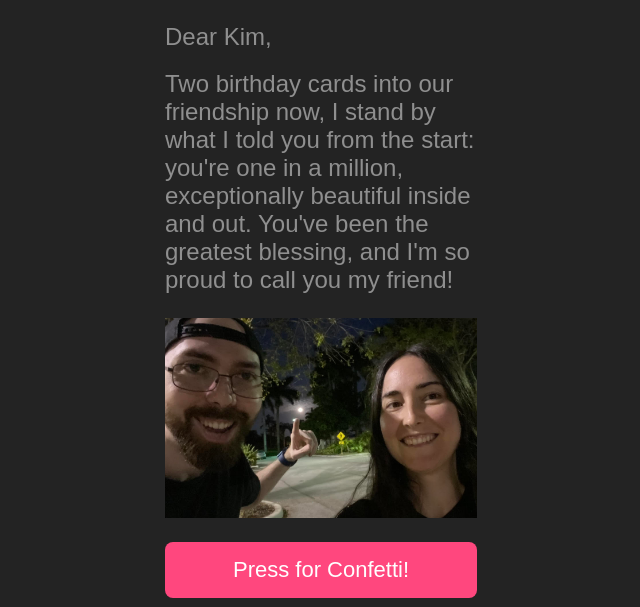
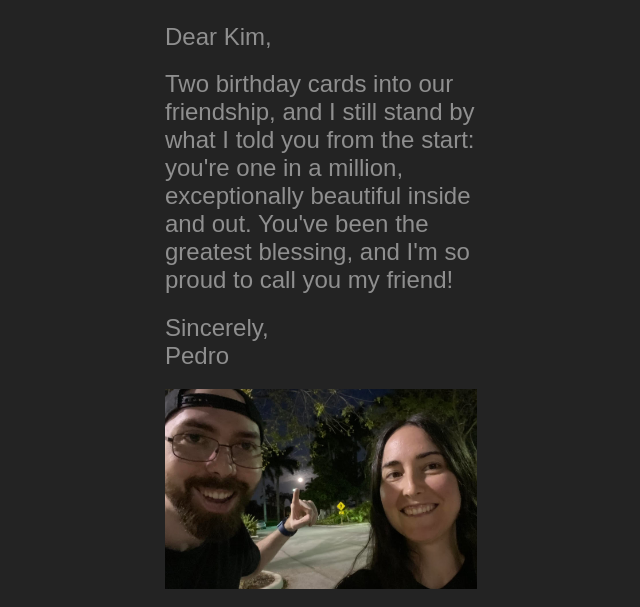
Before and after one commit to PRiveraA/Kim-s-34th-Bday-Site, a plain HTML site: page index.html in a window 1280 px wide. Shown: the part 193-800 px from the top of the page, without its empty margins (319-959 px from the left). Drawn offline with Linux system fonts and the light colour scheme; a script that the page names is missing.

Commit message:
Changes to letter

```diff
--- a/index.html
+++ b/index.html
@@ -15,10 +15,13 @@
     <div>
       <h1>Happy Birthday!</h1>
       <p class="p-1">Dear Kim,</p>
-      <p>Two birthday cards into our friendship now, I stand by what I told you from the start: you're one in a
+      <p>Two birthday cards into our friendship, and I still stand by what I told you from the start: you're one in a
         million, exceptionally beautiful inside and out. You've been the greatest blessing, and I'm so proud to call you
-        my
-        friend!
+        my friend!
+      </p>
+      <p class="p-3">Sincerely,
+        <br>
+        Pedro
       </p>
       <img src="Media/unnamed-6.jpg" alt="Photo of Kim and Pedro">
       <button id="confetti-button">Press for Confetti!</button>
--- a/styles.css
+++ b/styles.css
@@ -37,12 +37,15 @@ p {
   font-size: 1.5rem;
   color: #8f8f8f;
   text-align: left;
+  margin-bottom: 0rem;
 }
 
 .p-3 {
   font-size: 1.5rem;
   color: #8f8f8f;
-  text-align: right;
+  text-align: left;
+  margin-top: 1.2rem;
+  margin-bottom: 1.2rem;
 }
 
 button {
```
